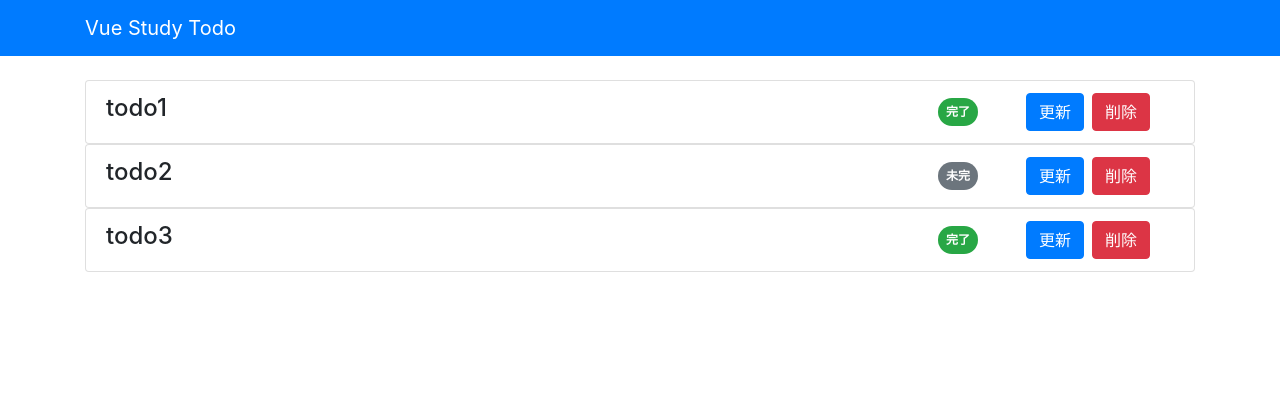
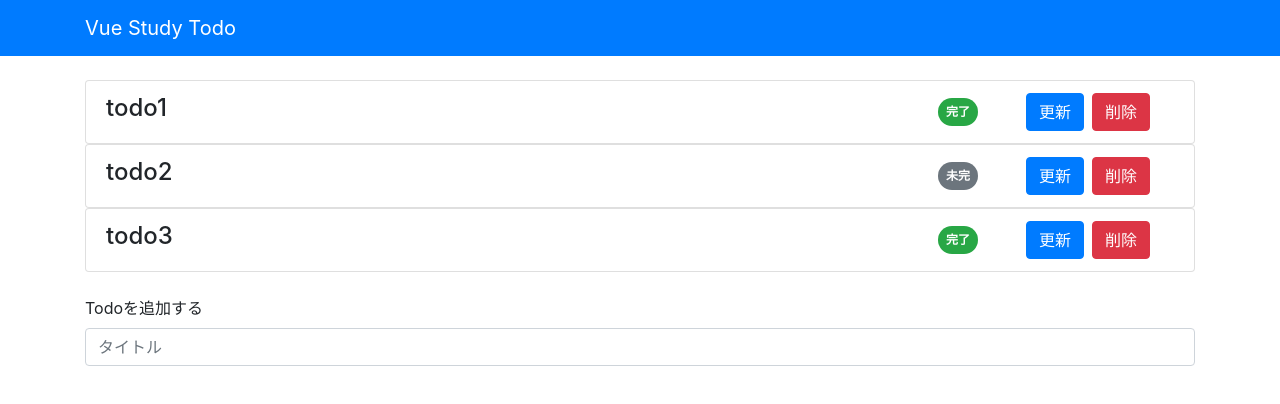
Before and after one commit to azukiazusa1/vue-study-todo, a Vue app in the folder frontend/: page / in a window 1280 px wide. Shown: the top 404 px of the page. Built offline with nearby package versions, Linux system fonts and the light colour scheme.

Commit message:
todo form

```diff
--- /dev/null
+++ b/frontend/src/components/TodoForm.vue
@@ -0,0 +1,28 @@
+<template>
+  <form novalidate>
+    <div class="form-group">
+      <label for="title">Todoを追加する</label>
+      <input
+        v-model="title"
+        id="title"
+        class="form-control"
+        type="text"
+        placeholder="タイトル" />
+        {{ title }}
+    </div>
+  </form>
+</template>
+
+<script lang="ts">
+import { defineComponent, ref } from 'vue'
+
+export default defineComponent({
+  setup() {
+    const title = ref('')
+
+    return {
+      title
+    }
+  }
+})
+</script>
--- a/frontend/src/components/TodoList.vue
+++ b/frontend/src/components/TodoList.vue
@@ -3,12 +3,14 @@
     <ul v-for="todo in todos" :key="todo.id" class="list-group">
       <todo-item :todo="todo" />
     </ul>
+    <todo-form class="mt-4" />
   </div>
 </template>
 
 <script lang="ts">
 import { defineComponent } from 'vue'
 import TodoItem from './TodoItem.vue'
+import TodoForm from './TodoForm.vue'
 import { Todo } from '../types'
 
 const todos: Todo[] = [
@@ -31,7 +33,8 @@ const todos: Todo[] = [
 
 export default defineComponent({
   components: {
-    TodoItem
+    TodoItem,
+    TodoForm
   },
   setup() {
     return {
```
